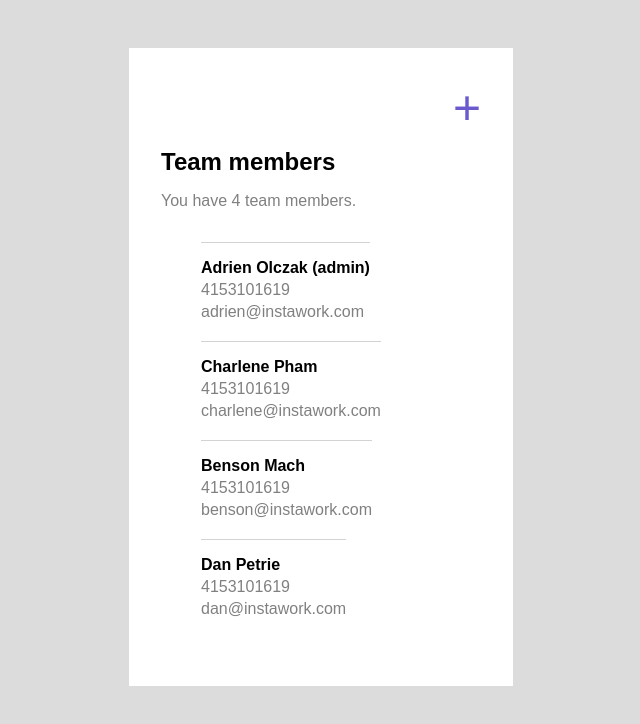
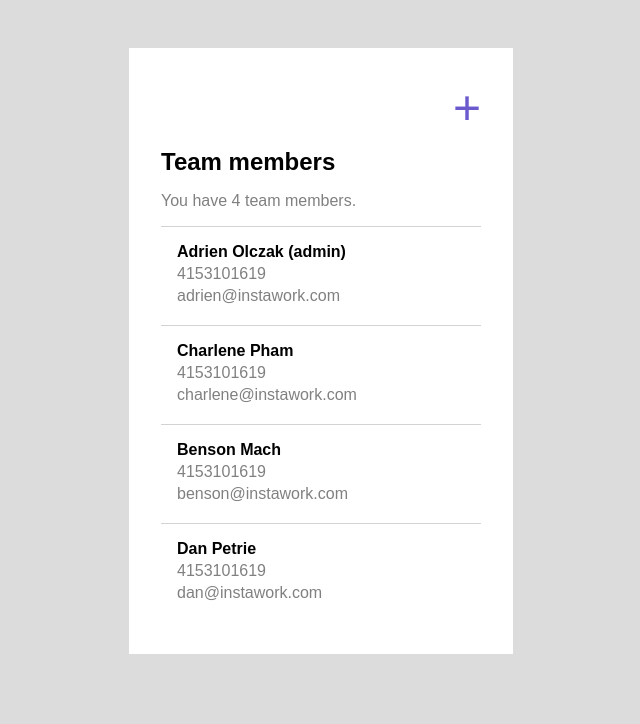
Before and after one commit to huskyhehe/team-member-management-app, a React (Create React App) app: page / in a window 1280 px wide. Shown: the top 724 px of the page, without its empty margins (319-959 px from the left). Built offline with nearby package versions, Linux system fonts and the light colour scheme.

Commit message:
Add styles.css

```diff
--- a/src/styles/styles.css
+++ b/src/styles/styles.css
@@ -5,7 +5,7 @@ body {
     background: gainsboro;
 }
 
-ul li {
+ul, li {
     list-style-type: none;
     padding: 0;
     margin: 0;
@@ -88,15 +88,18 @@ p {
 }
 
 .member-entry {
-    width: max-content;
+    width: 18rem;
     border-top: 1px solid lightgray;
-    padding: 1rem 0;
+    padding: 1rem;
 }
 
 .member-entry p {
     margin: .25rem 0;
 }
 
+.member-entry:hover {
+    background: rgb(246, 244, 249);
+}
 
 .error {
     font-size: .8rem;
```
